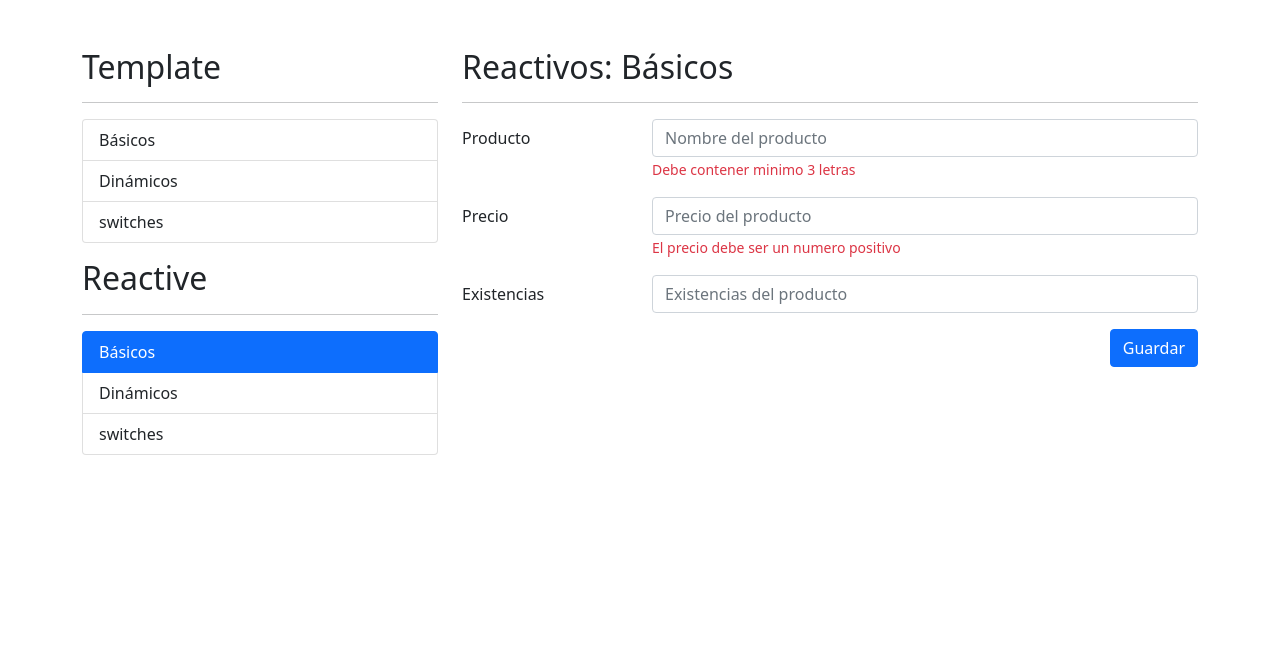
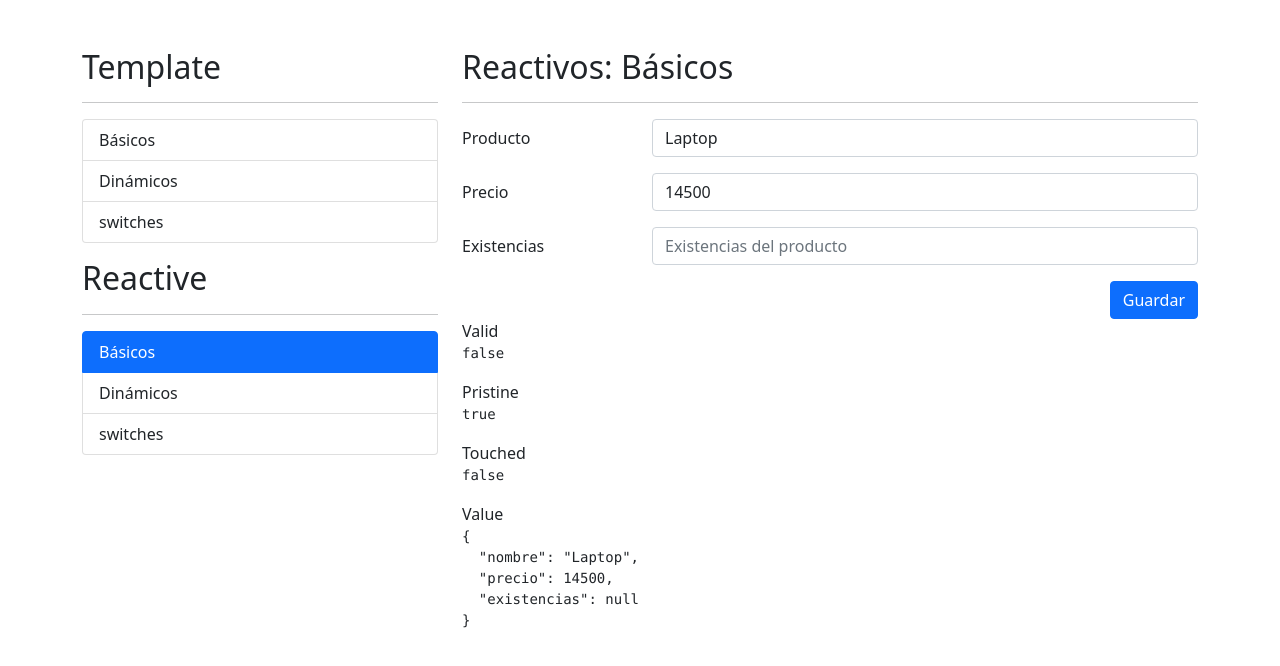
Before and after one commit to jacobgtzmtz/formularios-App, an Angular app: page /reactive/basicos in a window 1280 px wide. Shown: the top 666 px of the page. Built offline with nearby package versions, Linux system fonts and the light colour scheme.

Commit message:
avances formularios reactivos dinamicos

```diff
--- a/src/app/reactive/basicos/basicos.component.html
+++ b/src/app/reactive/basicos/basicos.component.html
@@ -3,7 +3,7 @@
 
 <div class="row">
   <div class="col">
-    <form autocomplete="off">
+    <form (ngSubmit)="guardar()" autocomplete="off" [formGroup]="miFormulario">
       <!--Campo del producto-->
       <div class="mb-3 row">
         <label class="col-sm-3 col-form-label"> Producto </label>
@@ -12,9 +12,10 @@
             type="text"
             class="form-control"
             placeholder="Nombre del producto"
+            formControlName="nombre"
           />
-          <span class="form-text text-danger"
-            >Debe contener minimo 3 letras</span
+          <span class="form-text text-danger" *ngIf="campoNoEsValido('nombre')"
+            >Este campo es requerido y debe contener minimo 3 letras</span
           >
         </div>
       </div>
@@ -27,10 +28,11 @@
             type="number"
             class="form-control"
             placeholder="Precio del producto"
+            formControlName="precio"
+            min="0"
           />
-
-          <span class="form-text text-danger"
-            >El precio debe ser un numero positivo</span
+          <span class="form-text text-danger" *ngIf="campoNoEsValido('precio')"
+            >Este campo es requerido y debe ser un numero positivo</span
           >
         </div>
       </div>
@@ -43,7 +45,13 @@
             type="number"
             class="form-control"
             placeholder="Existencias del producto"
+            formControlName="existencias"
           />
+          <span
+            class="form-text text-danger"
+            *ngIf="campoNoEsValido('existencias')"
+            >Este campo es requerido y debe ser un numero positivo</span
+          >
         </div>
       </div>
 
@@ -61,7 +69,7 @@
   </div>
 </div>
 
-<!-- <div class="row">
+<div class="row">
   <div class="col">
     <span>Valid</span>
     <pre>{{ miFormulario.valid }} </pre>
@@ -71,7 +79,5 @@
     <pre>{{ miFormulario.touched }} </pre>
     <span>Value</span>
     <pre>{{ miFormulario.value | json }} </pre>
-    <span>Value</span>
-    <pre>{{ miFormulario.controls.existencias?.errors | json }} </pre>
   </div>
-</div> -->
+</div>
--- a/src/app/reactive/basicos/basicos.component.ts
+++ b/src/app/reactive/basicos/basicos.component.ts
@@ -1,16 +1,52 @@
 import { Component, OnInit } from '@angular/core';
+import { FormBuilder, FormGroup, Validators } from '@angular/forms';
 
 @Component({
   selector: 'app-basicos',
   templateUrl: './basicos.component.html',
-  styles: [
-  ]
+  styles: [],
 })
 export class BasicosComponent implements OnInit {
+  // miFormulario: FormGroup = new FormGroup({
+  //   nombre: new FormControl('Bicicleta'),
+  //   precio: new FormControl(12550),
+  //   existencias: new FormControl(35),
+  // });
 
-  constructor() { }
+  miFormulario: FormGroup = this.$fb.group({
+    nombre: [, [Validators.required, Validators.minLength(3)]],
+    precio: [,  [Validators.required, Validators.min(0)] ],
+    existencias: [,  [Validators.required, Validators.min(0)] ]
+  })
+
+
+  constructor(private $fb: FormBuilder) {}
 
   ngOnInit(): void {
+    this.miFormulario.reset({
+      nombre: 'Laptop',
+      precio: 14500
+    })
   }
 
+
+
+  /**
+   * campoNoEsValido
+   */
+  public campoNoEsValido(campo: string) {
+    return this.miFormulario.controls[campo].errors && this.miFormulario.controls[campo].touched == true
+  }
+
+  /**
+   * guardar
+ :void  */
+  public guardar():void {
+    this.miFormulario.markAllAsTouched();
+    if(this.miFormulario.invalid) {
+      return;
+    }
+  console.log(this.miFormulario.value);
+  this.miFormulario.reset();
+  }
 }
--- a/src/app/reactive/dinamicos/dinamicos.component.html
+++ b/src/app/reactive/dinamicos/dinamicos.component.html
@@ -1,6 +1,6 @@
 <h2>Reactivos <small>Dinámicos</small></h2>
 <hr />
-<form autocomplete="off">
+<form autocomplete="off" [formGroup]="miFormulario" (ngSubmit)="guardar()">
   <!--Nombre persona-->
   <div class="row mb-3">
     <div class="col col-sm-3">
@@ -11,10 +11,11 @@
         class="form-control"
         placeholder="Introduce el nombre"
         type="text"
+        formControlName="nombre"
       />
-      <label
+      <label *ngIf="campoNoEsValido('nombre')"
         class="form-text text-danger"
-        >Este campo es obligatorio</label
+        >Este campo es obligatorio y debe tener minimo 3 caracteres</label
       >
     </div>
   </div>
@@ -30,8 +31,8 @@
         <button class="btn btn-outline-primary"  type="button" (click) = "agregar({'id': persona.favoritos.length + 1, 'nombre': favorito.value  })">
           Agregar favorito
         </button> -->
-        <input class="form-control" placeholder="Agregar favorito..." type="text"/>
-        <button class="btn btn-outline-primary"  type="button" >
+        <input class="form-control" placeholder="Agregar favorito..." type="text" [formControl]="nuevoLibro" (keyup.enter) = "agregar()"/>
+        <button class="btn btn-outline-primary"  type="button" (click)="agregar()" >
           Agregar
         </button>
       </div>
@@ -43,9 +44,10 @@
     <div class="col col-sm-3">
       <label class="col-form-label">Favoritos</label>
     </div>
-    <div class="col col-sm-9">
-      <div class="input-group">
-        <input type="text" class="form-control" />
+    <div class="col col-sm-9" formArrayName="favoritos">
+      <!-- <div class="input-group" *ngFor="let favorito of miFormulario.controls['favoritos'].value; let i = index"> -->
+        <div class="input-group" *ngFor="let favorito of favoritosArr.controls; let i = index">
+        <input type="text" class="form-control" [formControlName]="i" />
         <button class="btn btn-outline-danger" type="button" >Eliminar</button>
       </div>
     </div>
@@ -55,7 +57,7 @@
     <div class="col">
       <button
         class="btn btn-primary float-end"
-        type="button"
+        type="submit"
       >
         Guardar
       </button>
@@ -63,15 +65,26 @@
   </div>
 </form>
 
-<!--
+
 <div class="row">
-  <span>Formulario status</span>
+  <span>Formulario value</span>
   <pre>
-    {{ miFormulario?.invalid | json }}
+    {{ miFormulario.value | json }}
+  </pre>
+  <hr>
+  <span>Favoritos</span>
+  <pre>
+    {{miFormulario.controls['favoritos'].value | json}}
+  </pre>
+<hr>
+  <span>Nuevo Libro</span>
+  <pre>
+    {{nuevoLibro.value | json}}
   </pre>
 </div>
 
-<div class="row">
+
+<!-- <div class="row">
   <span>Datos persona</span>
   <pre>
     {{ persona | json }}
--- a/src/app/reactive/dinamicos/dinamicos.component.ts
+++ b/src/app/reactive/dinamicos/dinamicos.component.ts
@@ -1,16 +1,68 @@
 import { Component, OnInit } from '@angular/core';
+import {
+  FormArray,
+  FormBuilder,
+  FormGroup,
+  Validators,
+  NgModel,
+  FormControl,
+} from '@angular/forms';
 
 @Component({
   selector: 'app-dinamicos',
   templateUrl: './dinamicos.component.html',
-  styles: [
-  ]
+  styles: [],
 })
 export class DinamicosComponent implements OnInit {
+  public nuevoLibro: FormControl = this.$fb.control('', Validators.required);
 
-  constructor() { }
+  public miFormulario: FormGroup = this.$fb.group({
+    nombre: [, [Validators.required, Validators.minLength(3)]],
+    favoritos: this.$fb.array(
+      [['Juventud en extasis', Validators.required], ['Un grito desesperado', Validators.required]],
+      Validators.required
+    ),
+  });
 
-  ngOnInit(): void {
+  get favoritosArr() {
+    return this.miFormulario.get('favoritos') as FormArray;
+  }
+  constructor(private $fb: FormBuilder) {}
+
+  ngOnInit(): void {}
+
+  /**
+   * agregar
+   */
+  public agregar() {
+    if (this.nuevoLibro.invalid) {
+      return;
+    }
+    //Esta linea funciona
+    // this.favoritosArr.push(new FormControl(this.nuevoLibro.value, Validators.required));
+
+    //Esta es la manera de hacerlo con formbuilder
+    this.favoritosArr.push(this.$fb.control(this.nuevoLibro.value, Validators.required));
+    this.nuevoLibro.reset();
   }
 
+  /**
+   * campoNoEsValido
+   */
+  public campoNoEsValido(campo: string) {
+    return (
+      this.miFormulario.controls[campo].errors &&
+      this.miFormulario.controls[campo].touched
+    );
+  }
+  /**
+   * guardar
+   */
+  public guardar() {
+    if (this.miFormulario.invalid) {
+      this.miFormulario.markAllAsTouched();
+      return;
+    }
+    console.log(this.miFormulario.value);
+  }
 }
--- a/src/app/reactive/reactive.module.ts
+++ b/src/app/reactive/reactive.module.ts
@@ -5,17 +5,16 @@ import { ReactiveRoutingModule } from './reactive-routing.module';
 import { BasicosComponent } from './basicos/basicos.component';
 import { DinamicosComponent } from './dinamicos/dinamicos.component';
 import { SwitchesComponent } from './switches/switches.component';
-
+import { ReactiveFormsModule } from '@angular/forms';
 
 @NgModule({
   declarations: [
     BasicosComponent,
     DinamicosComponent,
-    SwitchesComponent
-  ],
+    SwitchesComponent],
   imports: [
     CommonModule,
-    ReactiveRoutingModule
-  ]
+    ReactiveRoutingModule,
+    ReactiveFormsModule],
 })
-export class ReactiveModule { }
+export class ReactiveModule {}
```
